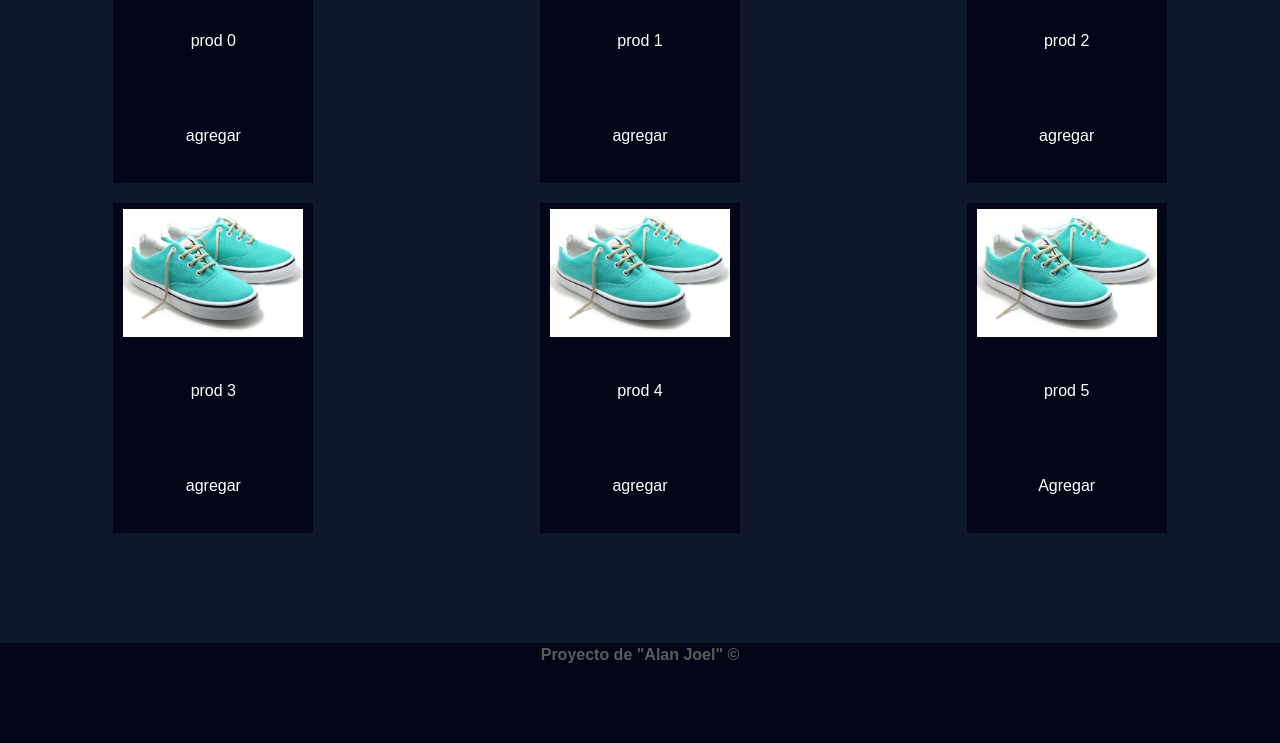
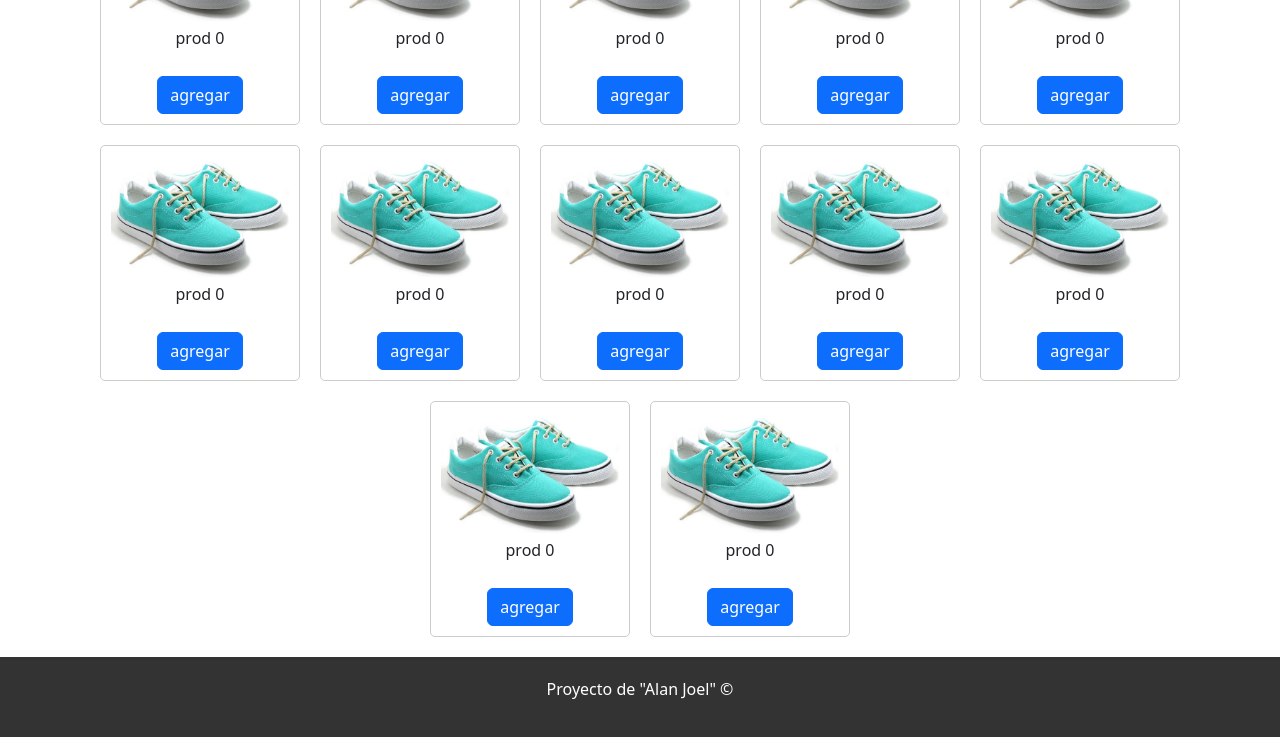
Before and after one commit to AlanJToledoB/carrito, a plain HTML site: page index.html in a window 1280 px wide. Shown: the part 257-1000 px from the top of the page. Drawn offline with nearby package versions, Linux system fonts and the light colour scheme.

Commit message:
Update index.html

```diff
--- a/index.html
+++ b/index.html
@@ -4,17 +4,119 @@
 <head>
   <title>Carrito de Compras</title>
 
-  <link rel="stylesheet" type="text/css" href="css/cards.css">
-  <script src="https://cdn.tailwindcss.com?plugins=forms,typography,aspect-ratio,line-clamp"></script>
-  <link rel="stylesheet" type="text/css" href="css/style.css">
+  <link rel="stylesheet" type="text/css" href="https://cdn.jsdelivr.net/npm/bootstrap@5.3.0/dist/css/bootstrap.min.css">
+  <style>
+    .header {
+      background-color: #333;
+      padding: 20px;
+      color: #fff;
+    }
+
+    .cart-icon {
+      display: flex;
+      align-items: center;
+    }
+
+    .cart-icon img {
+      width: 30px;
+      height: 30px;
+      margin-right: 10px;
+    }
+
+    .cart-count {
+      background-color: red;
+      color: #fff;
+      padding: 4px 8px;
+      border-radius: 50%;
+      font-size: 12px;
+    }
+
+    .modal {
+      display: none;
+      position: fixed;
+      z-index: 9999;
+      top: 0;
+      left: 0;
+      width: 100%;
+      height: 100%;
+      background-color: rgba(0, 0, 0, 0.5);
+    }
+
+    .modal-content {
+      background-color: #333;
+      padding: 20px;
+      color: #fff;
+      position: absolute;
+      top: 50%;
+      left: 50%;
+      transform: translate(-50%, -50%);
+    }
+
+    .close {
+      color: #fff;
+      float: right;
+      font-size: 28px;
+      font-weight: bold;
+      cursor: pointer;
+    }
+
+    .close:hover {
+      color: #ccc;
+    }
+
+    .productos {
+      display: flex;
+      flex-wrap: wrap;
+      justify-content: center;
+      gap: 20px;
+      padding: 20px;
+    }
+
+    .cards {
+      max-width: 200px;
+      text-align: center;
+      border: 1px solid #ccc;
+      border-radius: 5px;
+      padding: 10px;
+      flex: 1 0 calc(33.33% - 20px);
+      /* Mostrar 3 productos por línea */
+    }
+
+    .cards img {
+      max-width: 100%;
+      height: auto;
+    }
+
+    .product {
+      margin-top: 10px;
+    }
+
+    .footer {
+      background-color: #333;
+      padding: 20px;
+      color: #fff;
+      text-align: center;
+    }
+
+    @media (max-width: 992px) {
+      .cards {
+        flex: 1 0 calc(50% - 20px);
+        /* Mostrar 2 productos por línea en pantallas medianas */
+      }
+    }
+
+    @media (max-width: 576px) {
+      .cards {
+        flex: 1 0 100%;
+        /* Mostrar 1 producto por línea en pantallas pequeñas */
+      }
+    }
+  </style>
 </head>
 
-<body class="bg-slate-900	">
-
-
+<body class="bg-slate-900">
 
   <div class="header">
-
     <div class="container-modal">
       <div class="cart-icon" id="cart-icon">
         <img src="img/carrito.png" alt="Carrito de compras">
@@ -22,15 +124,13 @@
       </div>
     </div>
 
-
     <div id="modal" class="modal">
-      <div class="modal-content bg-slate-800 ">
+      <div class="modal-content bg-slate-800">
         <span class="close">&times;</span>
-
         <h2>Carrito de Compras</h2>
         <ul id="cart-list"></ul>
         <p>Total: $<span id="total">0</span></p>
-        <button id="clear-cart-btn">Vaciar Carrito</button>
+        <button id="clear-cart-btn" class="btn btn-danger">Vaciar Carrito</button>
       </div>
     </div>
 
@@ -39,51 +139,86 @@
     </div>
   </div>
 
-
-
   <div class="productos">
     <div class="cards">
       <img src="img/producto 1.png" alt="">
       <p>prod 0</p>
-      <button class="product" data-id="0" data-name="prod 0" data-price="20">agregar</button>
+      <button class="product btn btn-primary" data-id="0" data-name="prod 0" data-price="20">agregar</button>
     </div>
 
     <div class="cards">
       <img src="img/producto 1.png" alt="">
-      <p>prod 1</p>
-
-      <button class="product" data-id="1" data-name="prod 1" data-price="10">agregar</button>
+      <p>prod 0</p>
+      <button class="product btn btn-primary" data-id="0" data-name="prod 0" data-price="20">agregar</button>
     </div>
 
     <div class="cards">
       <img src="img/producto 1.png" alt="">
-      <p>prod 2</p>
-      <button class="product" data-id="2" data-name="prod 2" data-price="5">agregar</button>
+      <p>prod 0</p>
+      <button class="product btn btn-primary" data-id="0" data-name="prod 0" data-price="20">agregar</button>
     </div>
 
     <div class="cards">
       <img src="img/producto 1.png" alt="">
-      <p>prod 3</p>
-      <button class="product" data-id="3" data-name="prod 3" data-price="25">agregar</button>
-    </div>
-    <div class="cards">
-      <img src="img/producto 1.png" alt="">
-      <p>prod 4</p>
-      <button class="product" data-id="4" data-name="prod 4" data-price="30">agregar</button>
+      <p>prod 0</p>
+      <button class="product btn btn-primary" data-id="0" data-name="prod 0" data-price="20">agregar</button>
     </div>
 
     <div class="cards">
       <img src="img/producto 1.png" alt="">
-      <p>prod 5</p>
-      <button class="product" data-id="5" data-name="prod 5" data-price="100">Agregar</button>
+      <p>prod 0</p>
+      <button class="product btn btn-primary" data-id="0" data-name="prod 0" data-price="20">agregar</button>
     </div>
+
+    <div class="cards">
+      <img src="img/producto 1.png" alt="">
+      <p>prod 0</p>
+      <button class="product btn btn-primary" data-id="0" data-name="prod 0" data-price="20">agregar</button>
+    </div>
+
+    <div class="cards">
+      <img src="img/producto 1.png" alt="">
+      <p>prod 0</p>
+      <button class="product btn btn-primary" data-id="0" data-name="prod 0" data-price="20">agregar</button>
+    </div>
+
+    <div class="cards">
+      <img src="img/producto 1.png" alt="">
+      <p>prod 0</p>
+      <button class="product btn btn-primary" data-id="0" data-name="prod 0" data-price="20">agregar</button>
+    </div>
+
+    <div class="cards">
+      <img src="img/producto 1.png" alt="">
+      <p>prod 0</p>
+      <button class="product btn btn-primary" data-id="0" data-name="prod 0" data-price="20">agregar</button>
+    </div>
+
+    <div class="cards">
+      <img src="img/producto 1.png" alt="">
+      <p>prod 0</p>
+      <button class="product btn btn-primary" data-id="0" data-name="prod 0" data-price="20">agregar</button>
+    </div>
+
+    <div class="cards">
+      <img src="img/producto 1.png" alt="">
+      <p>prod 0</p>
+      <button class="product btn btn-primary" data-id="0" data-name="prod 0" data-price="20">agregar</button>
+    </div>
+
+    <div class="cards">
+      <img src="img/producto 1.png" alt="">
+      <p>prod 0</p>
+      <button class="product btn btn-primary" data-id="0" data-name="prod 0" data-price="20">agregar</button>
+    </div>
+
+
   </div>
 
   <div class="footer">
     <p>Proyecto de "Alan Joel" ©</p>
   </div>
 
-
   <script src="script.js"></script>
 </body>
 
```
